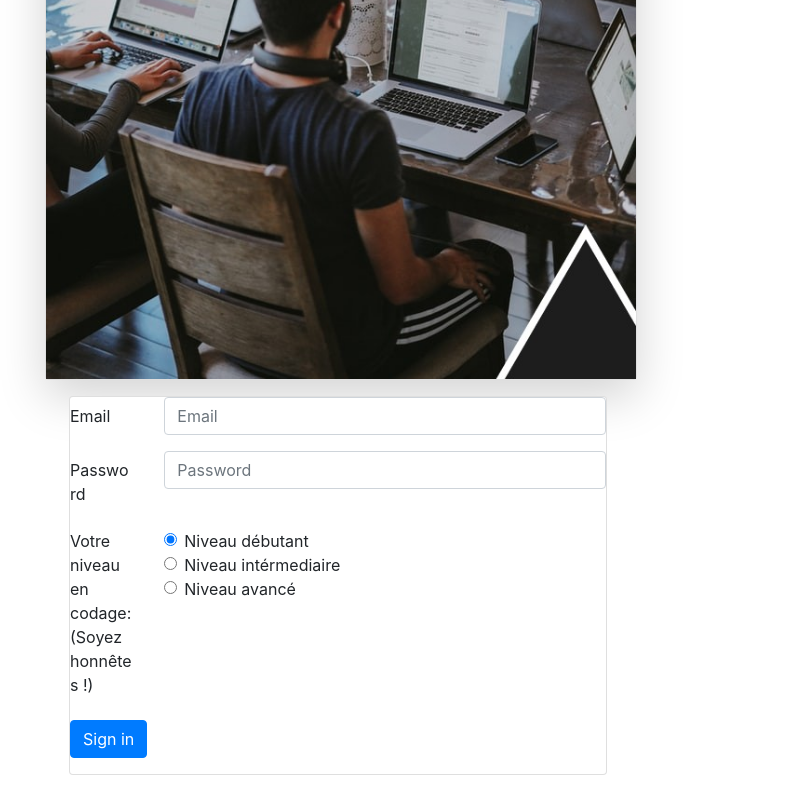
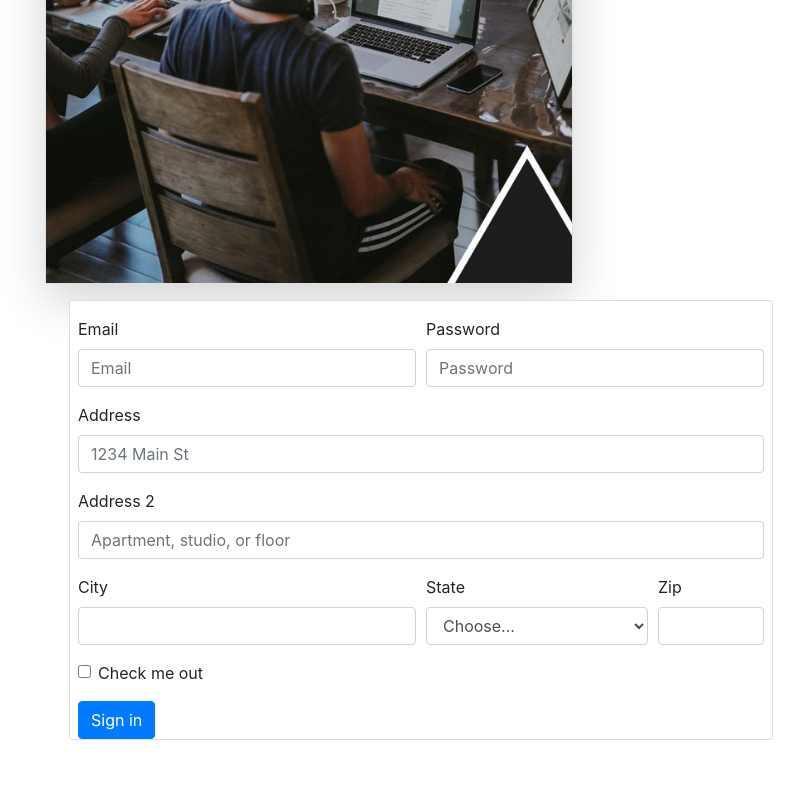
Before and after one commit to Fizioh/InfoSchool, a plain HTML site: page index.html in a window 1280 px wide. Shown: the part 605-1405 px from the top of the page, without its empty margins (25-829 px from the left). Drawn offline with nearby package versions, Linux system fonts and the light colour scheme.

Commit message:
Add files via upload

```diff
--- a/index.html
+++ b/index.html
@@ -53,55 +53,58 @@
     <div class="container">
         <div class="row">
 
-        <div class="card mt-3 shadow-lg " style="width: 37rem;">
+        <div class="card mt-3 shadow-lg " style="width: 33rem;">
             <img class="card-img-top" src="1.jpg" alt="Card image cap">
           </div>
-          <div class="card ml-4 m-3">
+          <div class="card ml-4 m-3 px-2 pt-3">
+
             <form>
-                <div class="form-group row">
-                  <label for="inputEmail3" class="col-sm-2 col-form-label">Email</label>
-                  <div class="col-sm-10">
-                    <input type="email" class="form-control" id="inputEmail3" placeholder="Email">
+                <div class="form-row">
+                  <div class="form-group col-md-6">
+                    <label for="inputEmail4">Email</label>
+                    <input type="email" class="form-control" id="inputEmail4" placeholder="Email">
+                  </div>
+                  <div class="form-group col-md-6">
+                    <label for="inputPassword4">Password</label>
+                    <input type="password" class="form-control" id="inputPassword4" placeholder="Password">
                   </div>
                 </div>
-                <div class="form-group row">
-                  <label for="inputPassword3" class="col-sm-2 col-form-label">Password</label>
-                  <div class="col-sm-10">
-                    <input type="password" class="form-control" id="inputPassword3" placeholder="Password">
+                <div class="form-group">
+                  <label for="inputAddress">Address</label>
+                  <input type="text" class="form-control" id="inputAddress" placeholder="1234 Main St">
+                </div>
+                <div class="form-group">
+                  <label for="inputAddress2">Address 2</label>
+                  <input type="text" class="form-control" id="inputAddress2" placeholder="Apartment, studio, or floor">
+                </div>
+                <div class="form-row">
+                  <div class="form-group col-md-6">
+                    <label for="inputCity">City</label>
+                    <input type="text" class="form-control" id="inputCity">
+                  </div>
+                  <div class="form-group col-md-4">
+                    <label for="inputState">State</label>
+                    <select id="inputState" class="form-control">
+                      <option selected>Choose...</option>
+                      <option>...</option>
+                    </select>
+                  </div>
+                  <div class="form-group col-md-2">
+                    <label for="inputZip">Zip</label>
+                    <input type="text" class="form-control" id="inputZip">
                   </div>
                 </div>
-                <fieldset class="form-group">
-                  <div class="row">
-                    <legend class="col-form-label col-sm-2 pt-0">Votre niveau en codage: (Soyez honnêtes !)</legend>
-                    <div class="col-sm-10">
-                      <div class="form-check">
-                        <input class="form-check-input" type="radio" name="gridRadios" id="gridRadios1" value="option1" checked>
-                        <label class="form-check-label" for="gridRadios1">
-                         Niveau débutant
-                        </label>
-                      </div>
-                      <div class="form-check">
-                        <input class="form-check-input" type="radio" name="gridRadios" id="gridRadios2" value="option2">
-                        <label class="form-check-label" for="gridRadios2">
-                          Niveau intérmediaire
-                        </label>
-                      </div>
-                      <div class="form-check disabled">
-                        <input class="form-check-input" type="radio" name="gridRadios" id="gridRadios3" value="option3">
-                        <label class="form-check-label" for="gridRadios3">
-                          Niveau avancé
-                        </label>
-                      </div>
-                    </div>
-                  </div>
-                </fieldset>
-
-                <div class="form-group row">
-                  <div class="col-sm-10">
-                    <button type="submit" class="btn btn-primary">Sign in</button>
+                <div class="form-group">
+                  <div class="form-check">
+                    <input class="form-check-input" type="checkbox" id="gridCheck">
+                    <label class="form-check-label" for="gridCheck">
+                      Check me out
+                    </label>
                   </div>
                 </div>
+                <button type="submit" class="btn btn-primary">Sign in</button>
               </form>
+
           </div>
 
         </div>
```
